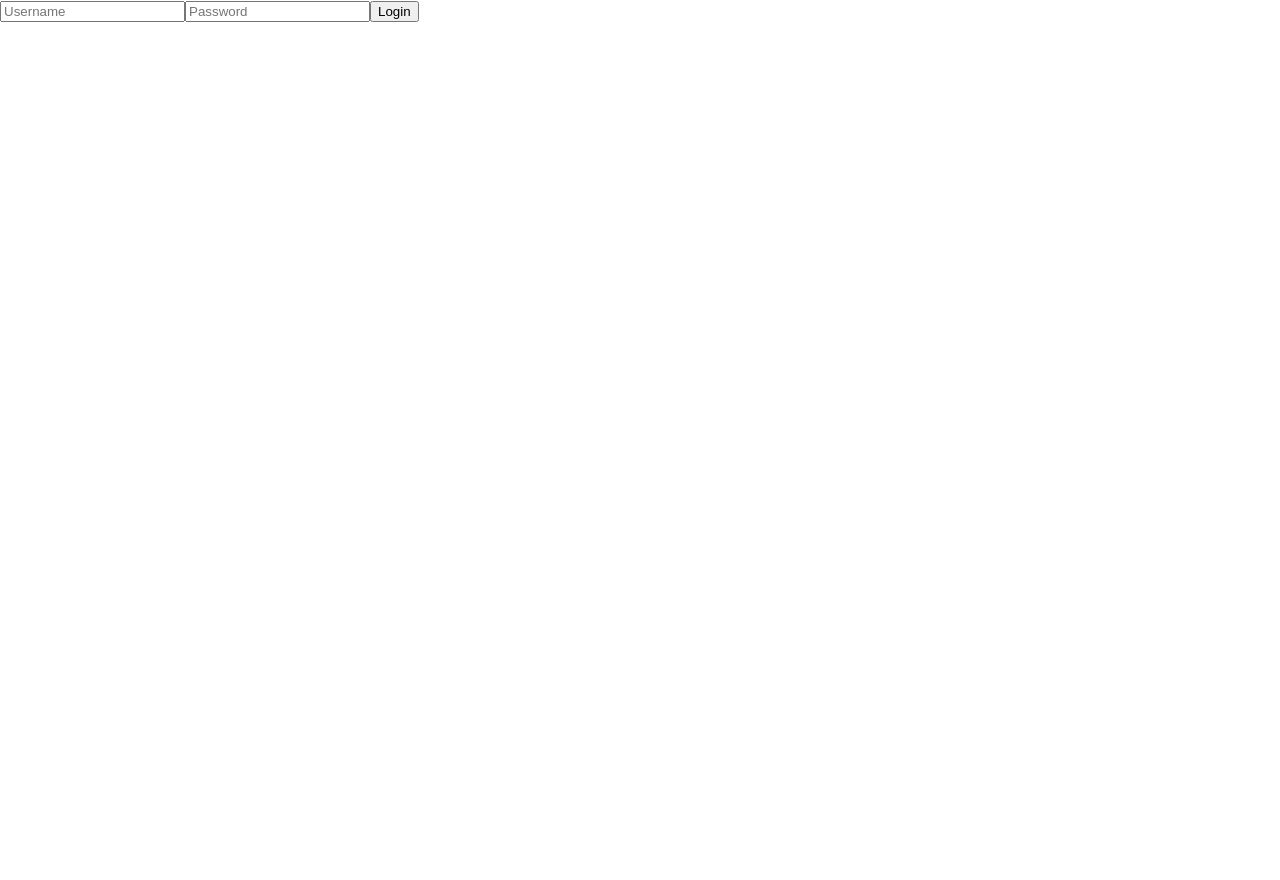
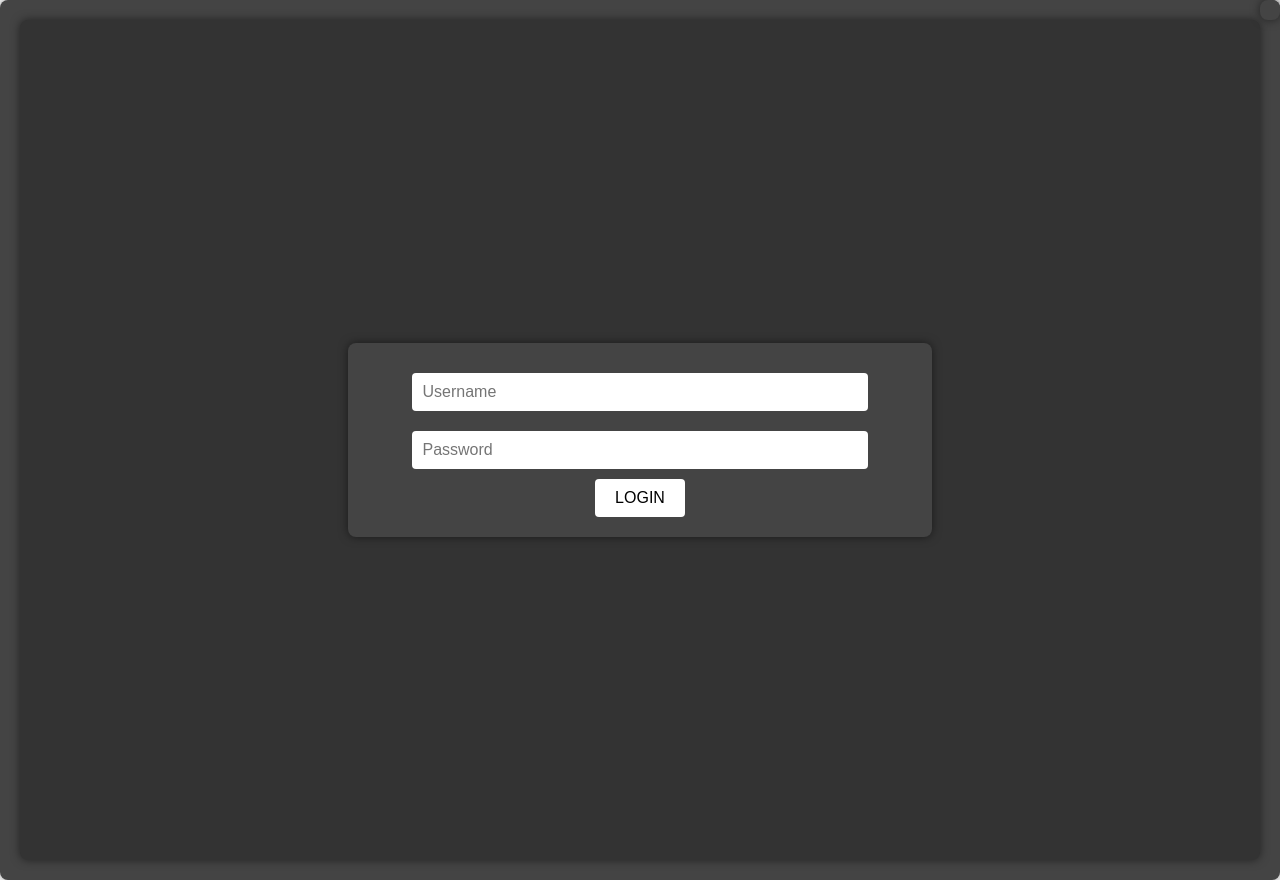
Before and after one commit to valley30/ServiceManagementFrontend, a React (Create React App) app: page / in a window 1280 px wide. Before the commit the page ends 800 px from the top, so only its background shows below. Built offline with nearby package versions, Linux system fonts and the light colour scheme.

Commit message:
Added more advanced form, side menu and searchbox

```diff
--- a/src/App.css
+++ b/src/App.css
@@ -1,38 +1,10 @@
 .App {
+  font-family: 'Arial', sans-serif;
+  background-color: #333; /* Ciemne tło */
+  color: white;
   text-align: center;
+  height: 100vh;
+  display: flex;
+  justify-content: center;
+  align-items: center;
 }
-
-.App-logo {
-  height: 40vmin;
-  pointer-events: none;
-}
-
-@media (prefers-reduced-motion: no-preference) {
-  .App-logo {
-    animation: App-logo-spin infinite 20s linear;
-  }
-}
-
-.App-header {
-  background-color: #282c34;
-  min-height: 100vh;
-  display: flex;
-  flex-direction: column;
-  align-items: center;
-  justify-content: center;
-  font-size: calc(10px + 2vmin);
-  color: white;
-}
-
-.App-link {
-  color: #61dafb;
-}
-
-@keyframes App-logo-spin {
-  from {
-    transform: rotate(0deg);
-  }
-  to {
-    transform: rotate(360deg);
-  }
-}
--- a/src/App.js
+++ b/src/App.js
@@ -1,5 +1,8 @@
 import React, { useState } from 'react';
 import LoginForm from './components/LoginForm';
+import WelcomePage from './components/WelcomePage';
+import SideMenu from './components/SideMenu';
+import './App.css';
 
 function App() {
   const [user, setUser] = useState(null);
@@ -14,12 +17,14 @@ function App() {
 
   return (
       <div className="App">
+        {user && <SideMenu />}
+        <div className="top-bar">
+          {user && <input type="text" placeholder="Wyszukaj..." className="search-box" />}
+        </div>
         {!user && <LoginForm onLoginSuccess={handleLoginSuccess} onLoginFailure={handleLoginFailure} />}
         {user && (
-            <div>
-              <h1>Witaj, {user.username}!</h1>
-              {user.role === 'Admin' && <p>PANEL ADMIN</p>}
-              {/* Wyświetl informacje dla zalogowanego użytkownika */}
+            <div className="content">
+              <WelcomePage user={user} />
             </div>
         )}
       </div>
--- /dev/null
+++ b/src/components/LoginForm.css
@@ -0,0 +1,34 @@
+/* Style dla kontenera formularza */
+div {
+    background-color: #444; /* Ciemne tło dla formularza */
+    padding: 20px;
+    border-radius: 8px;
+    box-shadow: 0px 0px 10px rgba(0, 0, 0, 0.5);
+}
+
+/* Style dla pól input */
+input[type="text"], input[type="password"] {
+    width: 80%;
+    padding: 10px;
+    margin: 10px 0;
+    border: none;
+    border-radius: 4px;
+    font-size: 16px;
+}
+
+/* Style dla przycisku */
+button {
+    background-color: white; /* Biały przycisk */
+    color: black;
+    border: none;
+    padding: 10px 20px;
+    text-transform: uppercase;
+    border-radius: 4px;
+    cursor: pointer;
+    font-size: 16px;
+    transition: background-color 0.3s ease;
+}
+
+button:hover {
+    background-color: #ddd;
+}
--- a/src/components/LoginForm.js
+++ b/src/components/LoginForm.js
@@ -2,7 +2,7 @@
 
 import React, { useState } from 'react';
 import { loginUser } from '../api';
-
+import './LoginForm.css'; // Import stylów
 function LoginForm({ onLoginSuccess, onLoginFailure }) {
     const [username, setUsername] = useState('');
     const [password, setPassword] = useState('');
--- /dev/null
+++ b/src/components/SideMenu.css
@@ -0,0 +1,58 @@
+/* components/SideMenu.css */
+
+.side-menu {
+    width: 200px;
+    background-color: #333;
+    color: white;
+    height: 100vh;
+    position: fixed;
+    left: 0;
+    top: 0;
+    transition: all 0.3s ease;
+}
+
+.side-menu.closed {
+    width: 50px; /* Zmniejszona szerokość, gdy menu jest zwinięte */
+}
+
+.menu-items {
+    list-style: none;
+    padding: 0;
+    margin-top: 50px; /* Dostosuj według potrzeb */
+}
+
+.menu-items.hidden {
+    display: none;
+}
+
+.toggle-button {
+    background-color: #444;
+    border: none;
+    color: white;
+    padding: 10px;
+    width: 100%;
+    text-align: left;
+}
+
+/* Styl pozycji w menu */
+.side-menu a {
+    color: white;
+    text-decoration: none;
+    padding: 10px;
+    display: block;
+}
+
+.side-menu a:hover {
+    background-color: #555;
+}
+
+/* Styl dla treści, aby uniknąć nakładania się na menu */
+.content {
+    margin-left: 200px; /* Dostosuj szerokość do szerokości SideMenu */
+    padding-top: 50px; /* Dostosuj, aby uniknąć nakładania się na top-bar */
+}
+
+/* Dodatkowe style dla SideMenu.css, aby ukryć tekst w zwiniętym menu */
+.side-menu.closed li a {
+    display: none;
+}
--- /dev/null
+++ b/src/components/SideMenu.js
@@ -0,0 +1,28 @@
+// components/SideMenu.js
+
+import React, { useState } from 'react';
+import './SideMenu.css'; // Zaimportuj odpowiedni plik stylów
+
+function SideMenu() {
+    const [isOpen, setIsOpen] = useState(true); // Stan określający, czy menu jest otwarte
+
+    const toggleMenu = () => {
+        setIsOpen(!isOpen);
+    };
+
+    return (
+        <div className={`side-menu ${isOpen ? 'open' : 'closed'}`}>
+            <button onClick={toggleMenu} className="toggle-button">
+                {isOpen ? 'Zwiń' : 'Rozwiń'}
+            </button>
+            <ul className={isOpen ? 'menu-items' : 'hidden'}>
+                <li><a href="/strona1">Strona 1</a></li>
+                <li><a href="/strona2">Strona 2</a></li>
+                <li><a href="/strona3">Strona 3</a></li>
+                {/* Dodaj więcej pozycji w menu według potrzeb */}
+            </ul>
+        </div>
+    );
+}
+
+export default SideMenu;
--- /dev/null
+++ b/src/components/WelcomePage.css
@@ -0,0 +1,46 @@
+.welcome-container {
+    width: 80%;
+    margin: auto;
+}
+
+/* Styl dla paska wyszukiwania */
+.search-box input[type="text"] {
+    width: 100%;
+    padding: 10px;
+    margin: 20px 0;
+    border: 2px solid white;
+    border-radius: 4px;
+    background-color: transparent;
+    color: white;
+}
+
+/* Styl dla menu */
+.menu {
+    background-color: black;
+    padding: 10px;
+    margin-top: 20px;
+    text-align: left;
+}
+
+/* Styl tekstu w menu */
+.menu a {
+    color: white;
+    text-decoration: none;
+    padding: 5px 10px;
+    display: inline-block;
+}
+
+.menu a:hover {
+    background-color: #555;
+}
+/* Dla paska wyszukiwania i top-bar */
+.top-bar {
+    position: fixed;
+    right: 0;
+    top: 0;
+    padding: 10px;
+}
+
+.search-box {
+    padding: 5px;
+}
--- /dev/null
+++ b/src/components/WelcomePage.js
@@ -0,0 +1,17 @@
+import React from 'react';
+import './WelcomePage.css'; // Import stylów
+
+function WelcomePage({ user }) {
+    return (
+        <div className="welcome-container">
+            <h1>Witaj, {user.username}!</h1>
+
+            <div className="menu">
+                {/* Tutaj logika menu */}
+            </div>
+            {/* Reszta zawartości strony */}
+        </div>
+    );
+}
+
+export default WelcomePage;
```
